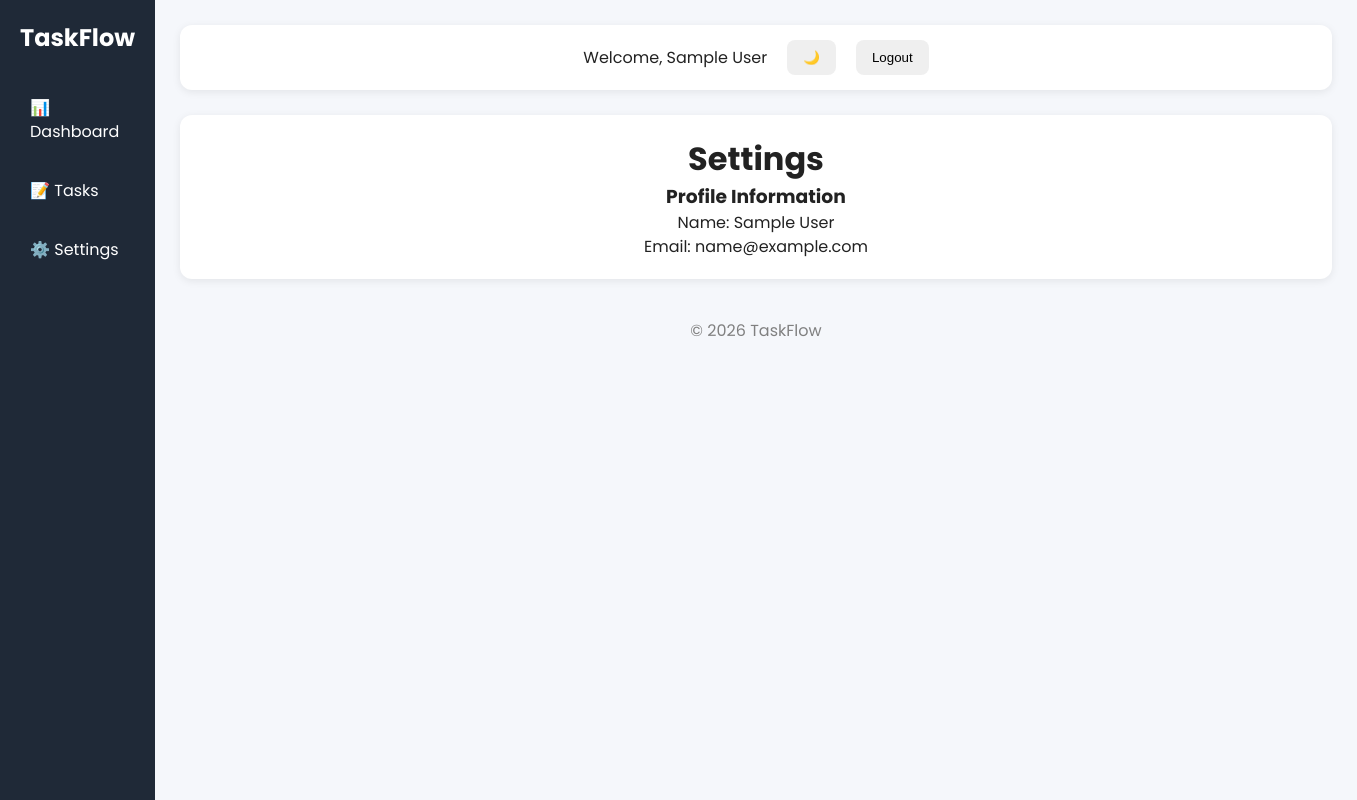
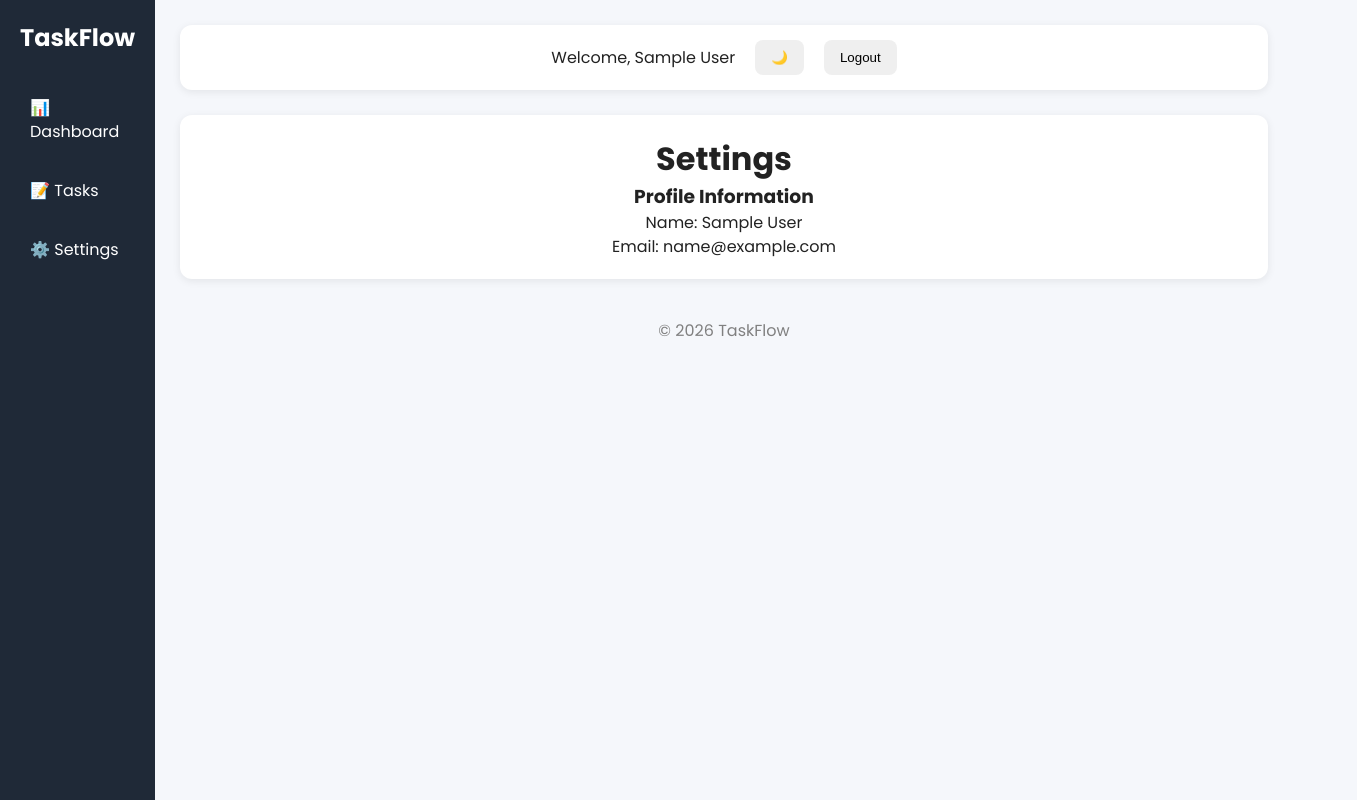
Before and after one commit to adamskid007/TaskFlow, a React (Vite) app in the folder client/: page /settings in a window 1280 px wide. Shown: the whole page, 1357 px wide, since content can reach past the window. Built offline with nearby package versions, Linux system fonts and the light colour scheme; sample sign-in values are in the browser's storage.

Commit message:
settings ui update

```diff
--- a/client/src/styles/dashboard.css
+++ b/client/src/styles/dashboard.css
@@ -359,7 +359,7 @@ body.dark .tasks-header p {
   color: #d1d5db;
 }
 .settings-container{
-  width: 90vw;
+  width: 85vw;
   margin: 0 auto;
   display: flex;
   flex-direction: column;
```
